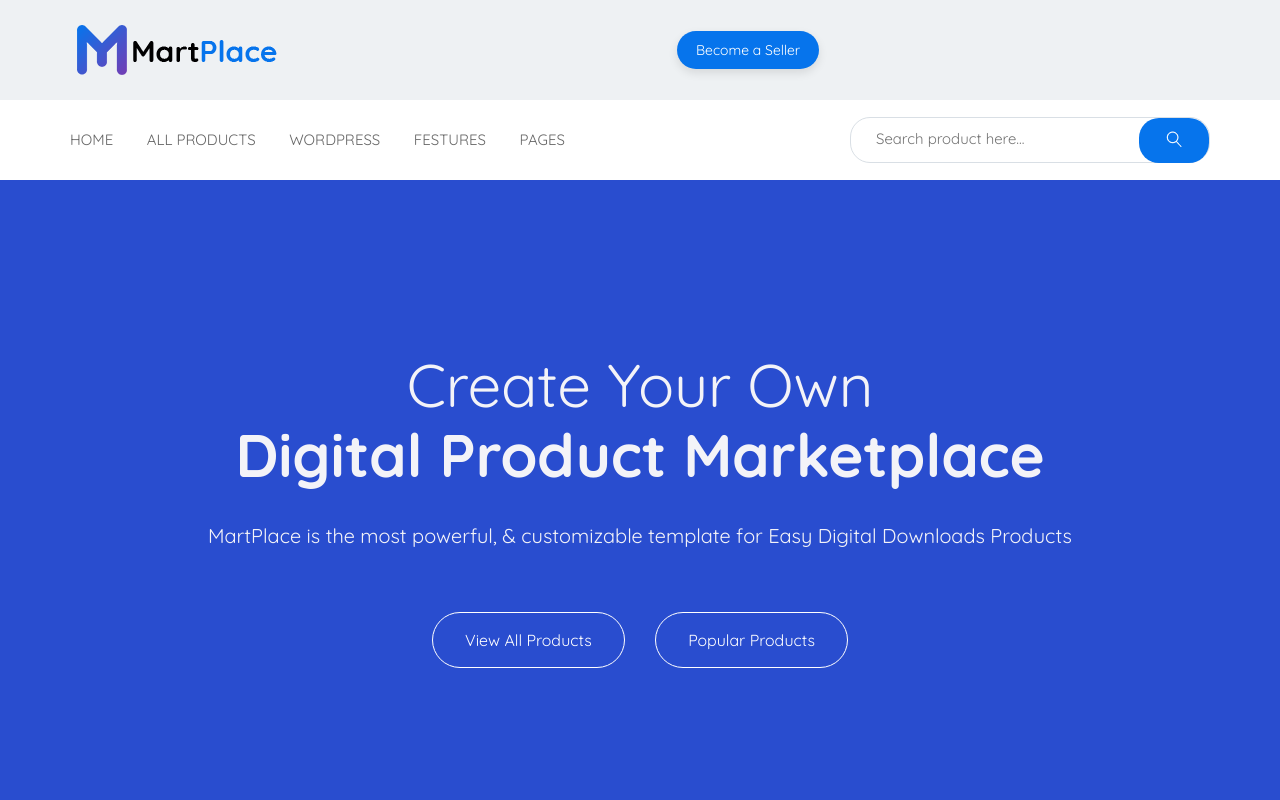
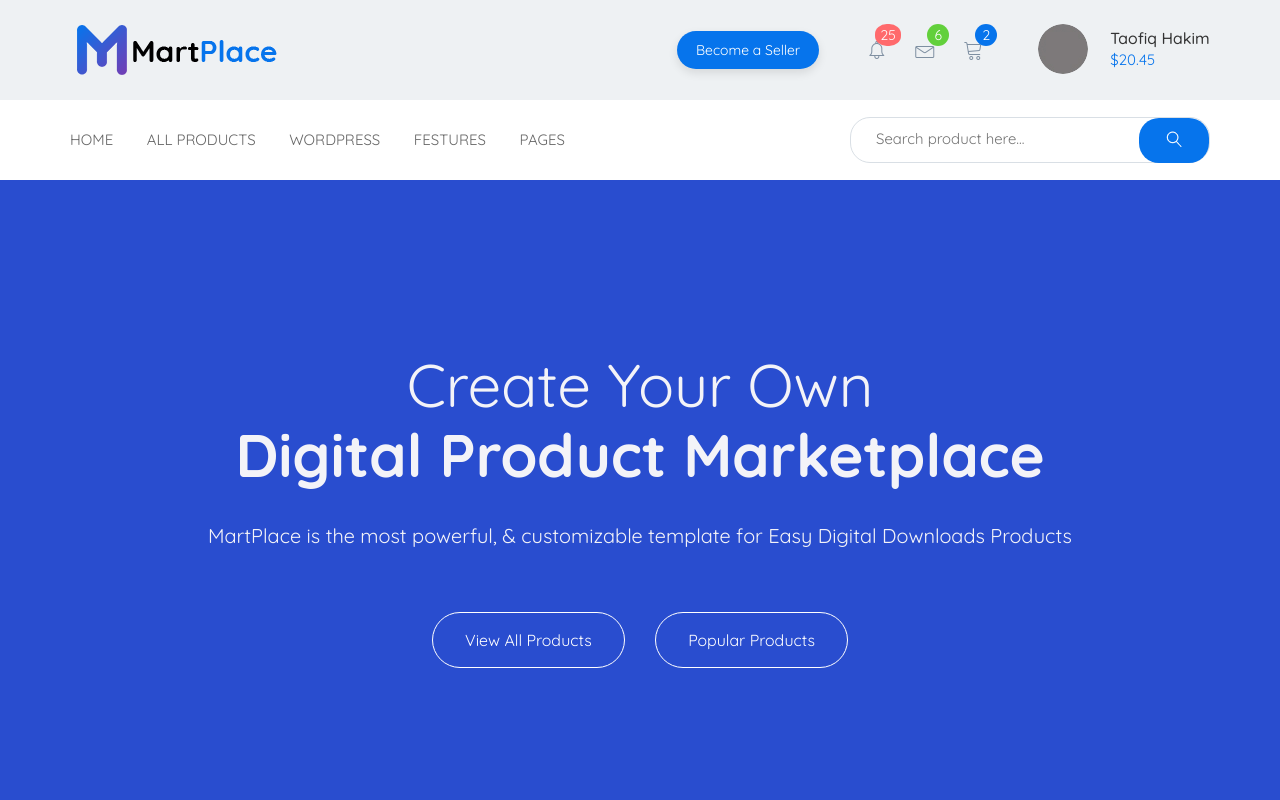
Before and after one commit to liza-ru/martplace, a website: page app/index.html in a window 1280 px wide. Shown: the top 800 px of the page. Drawn offline with nearby package versions, Linux system fonts and the light colour scheme; files that its build step writes are made by us from their sources; files whose address does not match are found by name.

Commit message:
added users icons

```diff
--- a/app/index.html
+++ b/app/index.html
@@ -26,6 +26,28 @@
             </a>
           </div>
           <a class="header__btn-link" href="">Become a Seller</a>
+          <div class="header__box">
+            <a class="notification header__circle lnr-alarm lnr" href="#">
+              <span class="sum">25</span>
+            </a>
+            <a class="message header__circle lnr-envelope lnr" href="#">
+              <span class="sum">6</span>
+            </a>
+            <a class="basket header__circle lnr-cart lnr" href="#">
+              <span class="sum">2</span>
+            </a>
+            <a class="user" href="">
+              <div class="user__inner">
+                <div class="user__photo">
+                  <img src="images/content/user-photo.jpg" alt="user">
+                </div>
+                <div class="user__info">
+                  <div class="user__name">Taofiq Hakim</div>
+                  <div class="user__money">$20.45</div>
+                </div>
+              </div>
+            </a>
+          </div>
         </div>
       </div>
     </div>
@@ -94,7 +116,7 @@
       <div class="product-search">
         <form class="product-search__form">
           <input class="product-search__input" type="text" placeholder="Search your products..." required>
-          <select class="product-search__select" size="1">
+          <select class="product-search__select lnr" size="1">
             <option class="select-category" autofocus>All Categories</option>
             <option class="select-category" value="Categories">Categories 1</option>
             <option class="select-category" value="Categories">Categories 2</option>
@@ -331,6 +353,16 @@
         <div class="products__btn">
           Filter by:
         </div>
+        <button class="products__btn-filter"></button>
+        <!-- <div class="filter__menu">
+          <ul class="filter__menu-list">
+            <li class="filter__menu-item"><a class="filter__menu-link" href="#">Trending items</a></li>
+            <li class="filter__menu-item"><a class="filter__menu-link" href="#">Best seller</a></li>
+            <li class="filter__menu-item"><a class="filter__menu-link" href="#">Best rating</a></li>
+            <li class="filter__menu-item"><a class="filter__menu-link" href="#">Low price</a></li>
+            <li class="filter__menu-item"><a class="filter__menu-link" href="#">High price</a></li>
+          </ul>
+        </div> -->
       </div>
       <div class="products__inner">
         <div class="products__inner-button block__title category-btn">
--- a/app/scss/_vars.scss
+++ b/app/scss/_vars.scss
@@ -8,3 +8,6 @@
  $border: #ececec;
  $blue_bg: #e6f1fd;
  $text_info: #555;
+ $green: #62d03b;
+ $pink: #ff6a6c;
+ $name: #333;
--- a/app/scss/style.scss
+++ b/app/scss/style.scss
@@ -48,6 +48,91 @@ html {
         border-radius: 20px;
     }
 
+    .header__box {
+        display: flex;
+    }
+
+    .header__circle {
+        position: relative;
+        font-size: 20px;
+        cursor: pointer;
+        top: 27px;
+        margin-left: 48px;
+        color: #7e8fa1;
+
+
+        &+.header__circle {
+            margin-left: 28px;
+        }
+
+    }
+
+    .sum {
+        position: absolute;
+        font-size: 14px;
+        text-align: center;
+        line-height: 22px;
+        width: 22px;
+        height: 22px;
+        border-radius: 50%;
+        color: #fff;
+        top: -13px;
+        right: -14px;
+    }
+
+    .notification {
+        .sum {
+            width: 26px;
+            background-color: $pink;
+            border-radius: 45%;
+
+        }
+    }
+
+    .message {
+
+        .sum {
+            background-color: $green;
+        }
+    }
+
+    .basket {
+
+        .sum {
+            background-color: $blue_btn;
+
+        }
+    }
+
+    .user__inner {
+        display: flex;
+        margin-left: 55px;
+        margin-top: 14px;
+
+    }
+
+    .user__photo {
+        width: 50px;
+        height: 50px;
+        margin-right: 15px;
+        overflow: hidden;
+        border-radius: 50%;
+    }
+
+    .user__info {
+        line-height: 22px;
+        margin: 3px 0 0 7px;
+    }
+
+    .user__name {
+        color: $name;
+        font-weight: 500;
+    }
+
+    .user__money {
+        color: $blue_btn;
+        font-size: 15px;
+    }
 
     .menu {
         display: flex;
@@ -208,9 +293,9 @@ html {
     }
 
     .product-search__select::after {
-        content: '';
+        font-family: 'Linearicons-Free';
+        content: "\e874";
         position: absolute;
-        background-image: url(../images/icons/chevron-down.png);
         width: 13px;
         height: 8px;
         top: 23px;
@@ -433,8 +518,27 @@ html {
     background-color: $bg_light-gray;
     padding-top: 120px;
 
+    &__header {
+        position: relative;
+        padding-left: 25px;
+    }
+
     &__btn {
+        position: absolute;
         line-height: 32px;
+        right: 62px;
+    }
+
+    &__btn-filter {
+        width: 5px;
+        height: 20px;
+        background-image: url(../images/icons/Icon.jpg);
+        background-repeat: no-repeat;
+        background-color: transparent;
+        background-position: center;
+        border: none;
+        outline: none;
+        cursor: pointer;
     }
 
     &__inner {
```
Also changed, not shown: app/js/main.js (+0 -9 lines), app/scss/_global.scss (+0 -14 lines), app/images/content/user-photo.jpg (added), app/images/icons/Icon.jpg (added).
